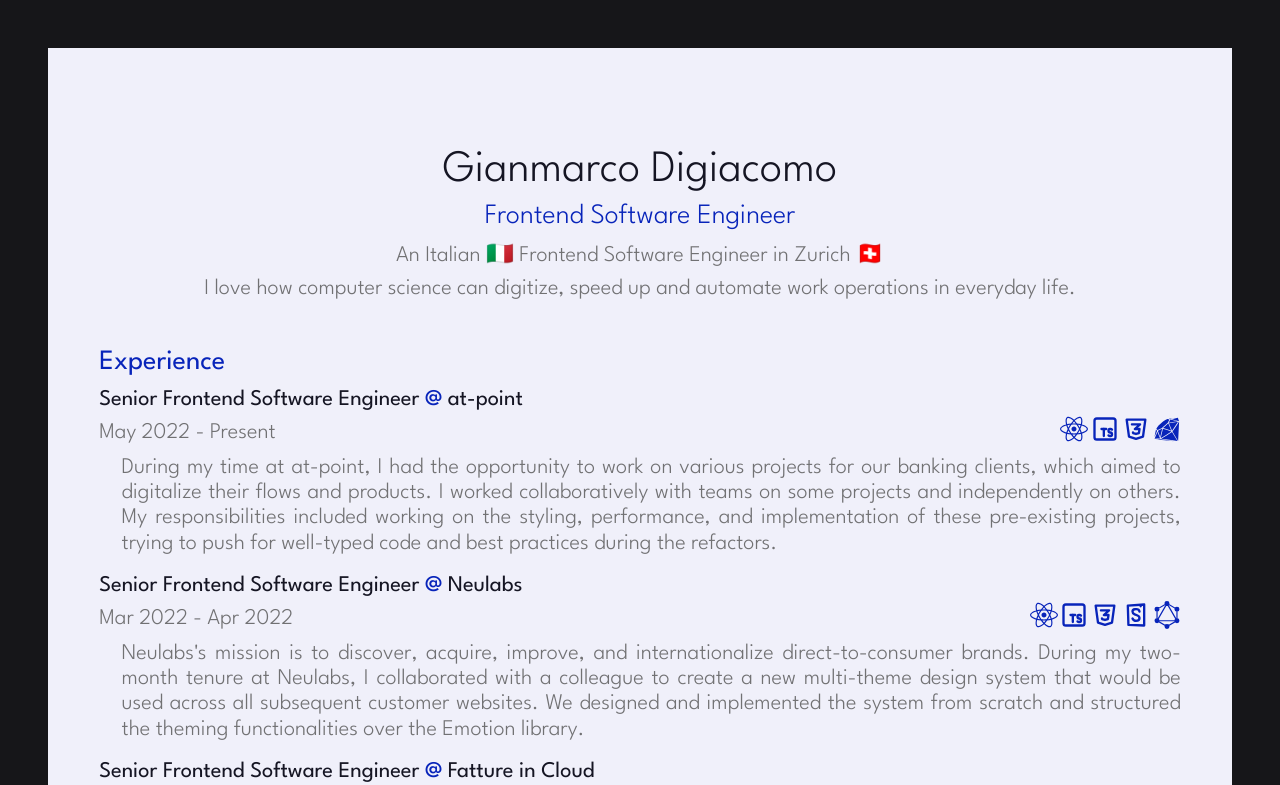
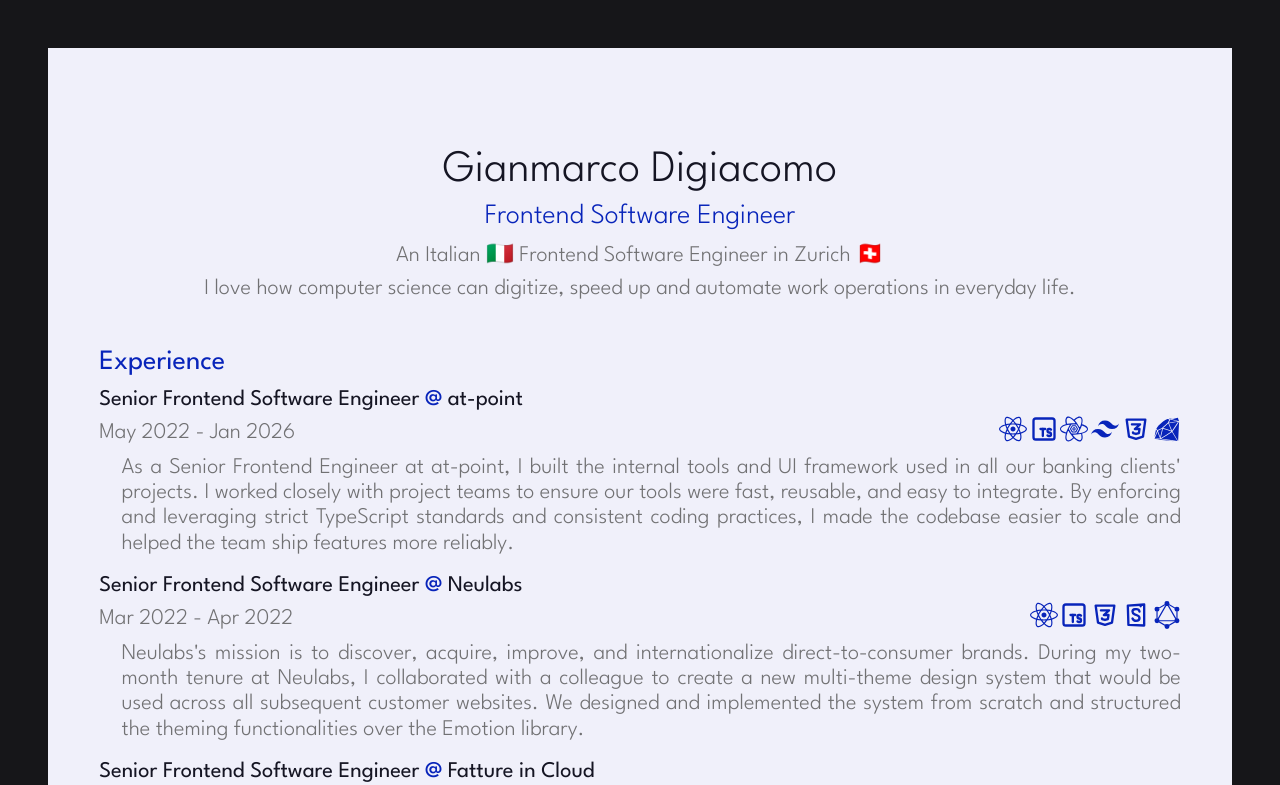
Before and after one commit to GianDigia/giandigia.dev, a Next.js app: page /resume in a window 1280 px wide. Shown: the top 785 px of the page. Built offline with nearby package versions, Linux system fonts and the light colour scheme.

Commit message:
use pnpm, update cv

```diff
--- a/src/data/experiences.ts
+++ b/src/data/experiences.ts
@@ -13,6 +13,8 @@
   typeScript,
   redux,
   storyBook,
+  tailwind,
+  reactQuery,
 } from '@/data/technologies'
 
 const genericBadgeIcon = TbShare3
@@ -24,12 +26,13 @@
     {
       dates: {
         from: 'May 2022',
+        to: 'Jan 2026',
       },
       title: 'Senior Frontend Software Engineer',
       organization: 'at-point',
       description:
-        'During my time at at-point, I had the opportunity to work on various projects for our banking clients, which aimed to digitalize their flows and products. I worked collaboratively with teams on some projects and independently on others. My responsibilities included working on the styling, performance, and implementation of these pre-existing projects, trying to push for well-typed code and best practices during the refactors.',
-      technologies: [react, typeScript, css, ruby],
+        "As a Senior Frontend Engineer at at-point, I built the internal tools and UI framework used in all our banking clients' projects. I worked closely with project teams to ensure our tools were fast, reusable, and easy to integrate. By enforcing and leveraging strict TypeScript standards and consistent coding practices, I made the codebase easier to scale and helped the team ship features more reliably.",
+      technologies: [react, typeScript, reactQuery, tailwind, css, ruby],
     },
     {
       dates: {
--- a/src/data/technologies.ts
+++ b/src/data/technologies.ts
@@ -1,5 +1,11 @@
 import { FaPhp, FaReact } from 'react-icons/fa'
-import { SiGraphql, SiJquery, SiRedux } from 'react-icons/si'
+import {
+  SiGraphql,
+  SiJquery,
+  SiRedux,
+  SiTailwindcss,
+  SiReactquery,
+} from 'react-icons/si'
 import {
   TbBrandCss3,
   TbBrandHtml5,
@@ -64,3 +70,13 @@
   name: 'PHP',
   iconComponent: FaPhp,
 }
+
+export const tailwind: TechnologyType = {
+  name: 'Tailwind',
+  iconComponent: SiTailwindcss,
+}
+
+export const reactQuery: TechnologyType = {
+  name: 'React Query',
+  iconComponent: SiReactquery,
+}
```
Also changed, not shown: 1 other file (tests, documents, lock files or other folders).
